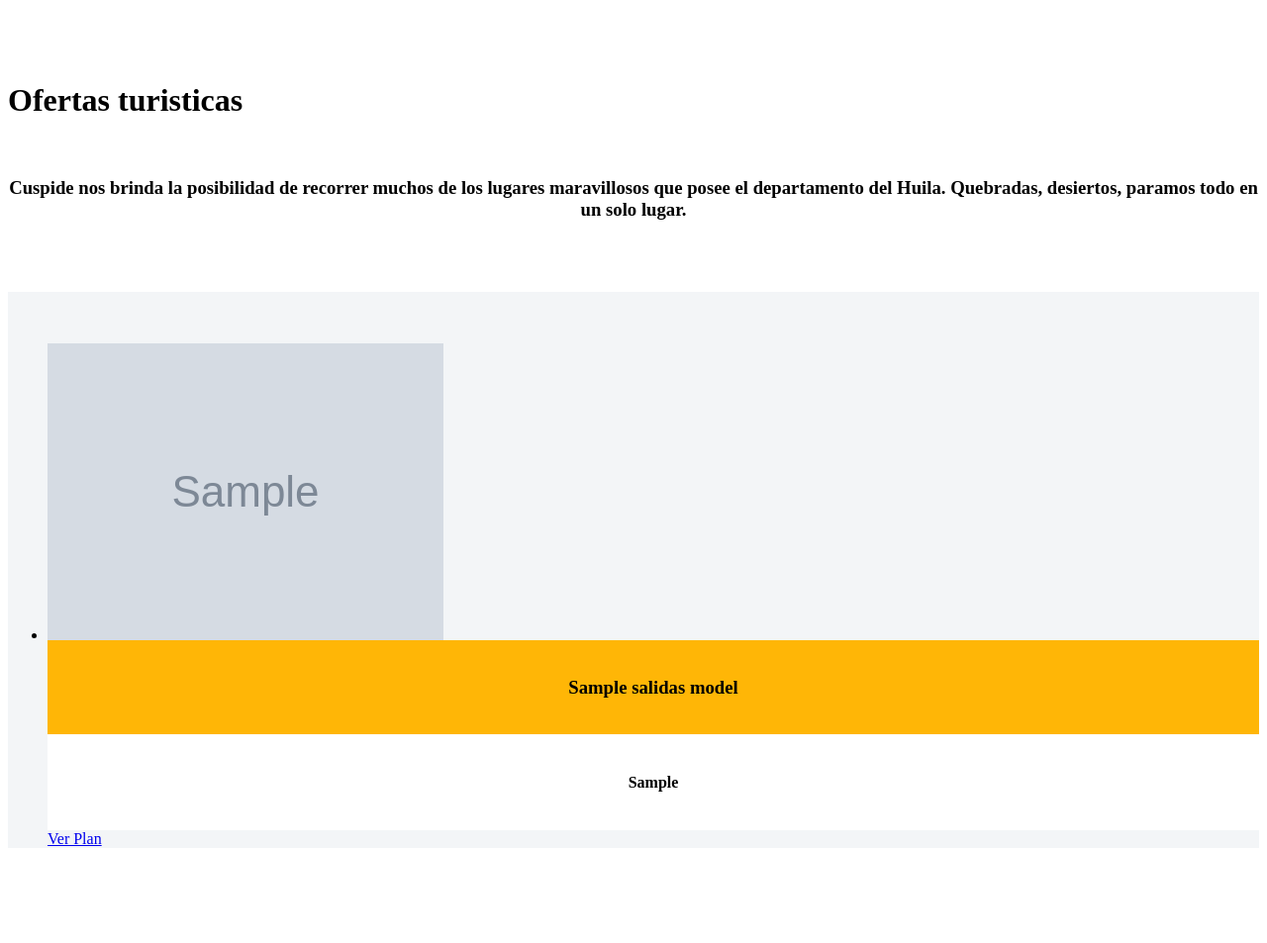
After one commit to dayanatru28/TravelCuspide, a CodeIgniter 4 app: the page made by app/Views/ofertasBuscador.php in a window 1280 px wide. The commit adds this page. Shown: the whole page at 99% size. Run offline with PHP 8.4 and a stand-in for CodeIgniter, Linux system fonts and the light colour scheme; the template is opened without the code that fills it: most values are stand-ins (such as "Sample title", 1, 10 or a date in 2020); grey boxes marked "Sample" are stand-in pictures; some libraries are stand-ins or nearby versions.

Commit message:
septimo Commit

```diff
--- a/app/Models/SalidasModel.php
+++ b/app/Models/SalidasModel.php
@@ -10,6 +10,6 @@ class SalidasModel extends Model
     protected $returnType     = 'array';
     protected $useSoftDeletes = true;
 
-    protected $allowedFields = ['idClasificacion', 'nombreSalida','desSalida','dirMapa','fotoSalida','incluyeSalida','noIncluyeSalida'];
+    protected $allowedFields = ['idClasificacion', 'nombreSalida','desSalida','dirMapa','fotoSalida','incluyeSalida','noIncluyeSalida','tipoSalida','tipoPlan'];
 
 }
--- /dev/null
+++ b/app/Views/ofertasBuscador.php
@@ -0,0 +1,76 @@
+
+
+<body>
+
+<br><br><br>
+    <div class="container">
+        <div class="row">
+            <div class="col">
+                <div class="section_title text-center">
+                    <h1>Ofertas turisticas</h1>
+                </div>
+            </div>
+        </div>
+    </div>
+    <br>
+    <div class="container">
+        <center>
+            <h3 class="search_title">Cuspide nos brinda la posibilidad de recorrer muchos
+            de los lugares maravillosos que posee el departamento del Huila. Quebradas, desiertos, paramos todo en un solo lugar.</h3>
+        </center>
+    </div>
+    <br><br><br>
+
+
+    <!--Ofertas departamentales-->
+    <div class="container" style=" background-color: #f3f5f7; width: 100%;">
+        <div class="row" style="padding-top: 15px;">
+            <div class="col-md-12 text-center">
+                <h1 style="display:none;color: black;" id="h2Title"></h1>
+            </div>
+        </div>
+
+        <ul class="cards" id="ulSalida">
+            <div class="row" style="width: 100%;">
+            <!--Colocar informacion traida de la base de datos -->
+            <?php
+            foreach ($salidasModel as $salidaModel){ ?>
+                <div class="col-sm-4" style="margin-top:3%">
+                    <li class="cards__item">
+                        <div class="card">
+                            <div class="card__image card__image--fence">
+                                <img class="d-block w-100" src="<?php echo base_url();echo $salidaModel['fotoSalida'] ?>" >
+                            </div>
+                            <div class="card__content">
+                                    <div class="card__title" style="color: black ;background-color: #ffb606">
+                                        <br>
+                                        <center><h3><?php echo $salidaModel['nombreSalida']?></h3></center>
+                                        <br>
+                                     </div>
+                                <div class="card__text" style="color: black ;background-color: #ffff">
+                                    <br>
+                                    <center><h4><?php echo $salidaModel['desSalida'] ?></h4></center>
+                                    <br>
+                                </div>
+                                <a class="btn btn-dark btn-block" href="<?php echo base_url(); ?>/Desplan/mostrar?idSalida=<?php echo $salidaModel['idSalida'];?>"  role="button">Ver Plan</a>
+                            </div>
+                        </div>
+                    </li>
+                </div>
+            <?php } ?>
+
+
+            </div>
+        </ul>
+    </div>
+<br><br>
+
+
+
+
+
+<br><br>
+
+</body>
+
+</html>
```
Also changed, not shown: app/Controllers/Home.php (+17 -2 lines), app/Controllers/OfertasBuscador.php (added, +42 -0 lines), app/Models/TipoPlanModel.php (added, +15 -0 lines), app/Models/TipoSalidaModel.php (added, +15 -0 lines), app/Views/index.php (+25 -28 lines).
